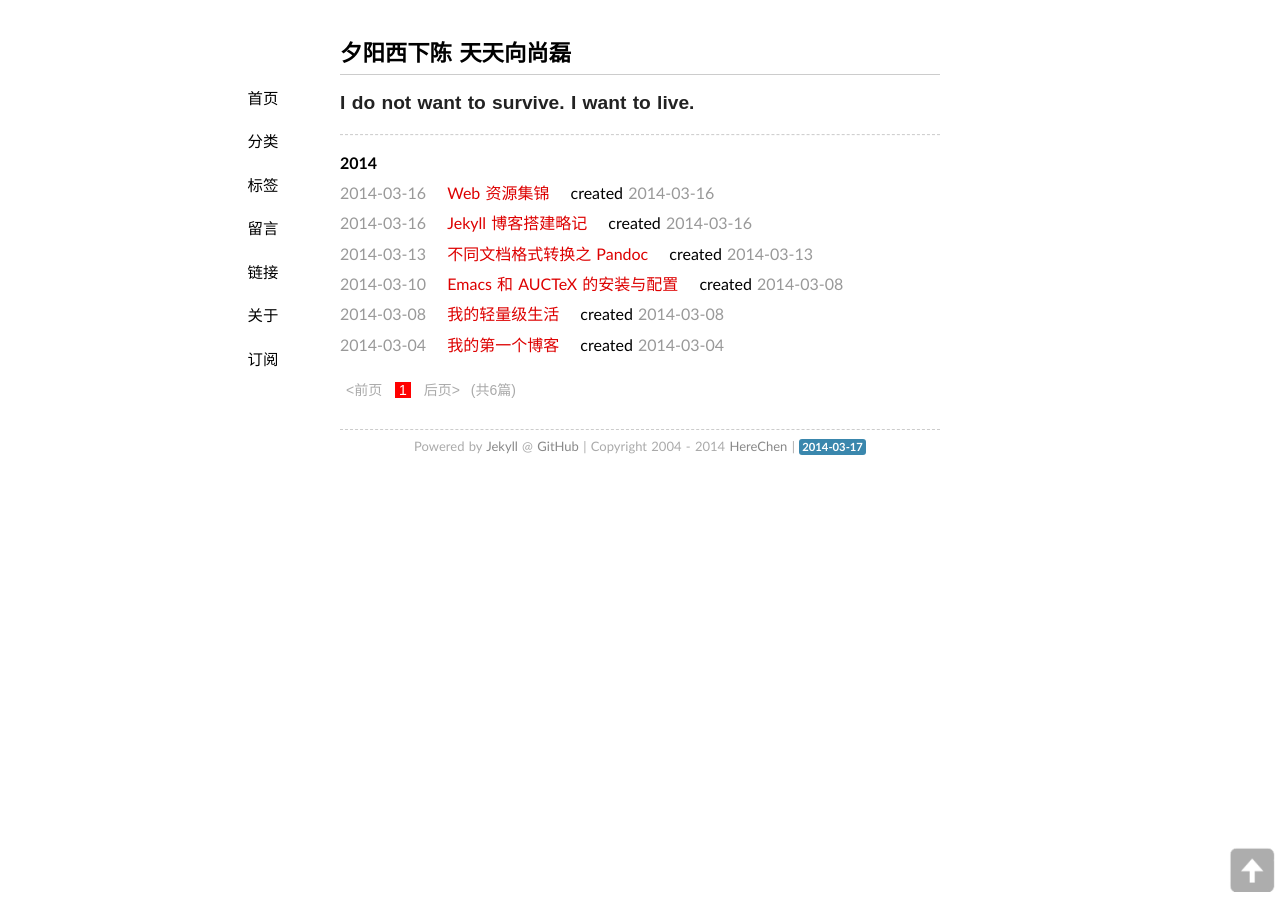
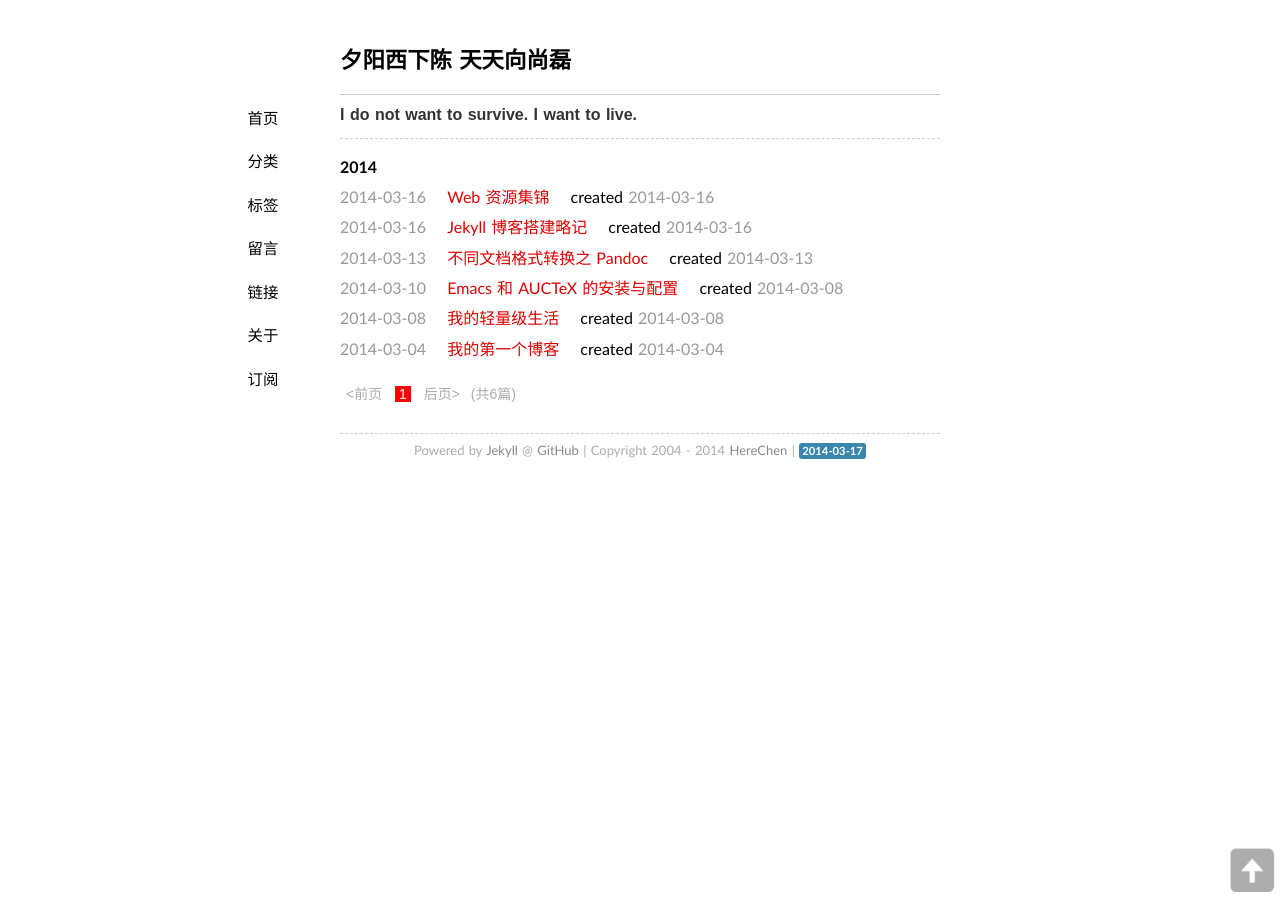
Before and after one commit to Xuezhiyuanlin/herechen.github.io, a Jekyll site: the page built from index.html, in a window 1280 px wide. Built offline with Jekyll 4.4.1, drawn with Linux system fonts in a browser that asks for light colours; some web fonts are replaced; Markdown is read by kramdown in place of the engine named in the settings; the list of posts is cut into pages by our own code.

Commit message:
herechen

```diff
--- a/index.html
+++ b/index.html
@@ -3,7 +3,7 @@ title: 夕阳西下陈 天天向尚磊
 layout: page
 ---
 
-<h3> {{site.quote}} </h3>
+<h4> {{site.quote}} </h4>
 <hr>
 
 <ul class="listing">
--- a/media/css/style.css
+++ b/media/css/style.css
@@ -65,7 +65,12 @@ nav{
 nav a{display:block;padding:.7em 1em;color:#000000;}
 nav a:hover{background-color:#ff0000;text-decoration:none;color:#f9f9f9;-webkit-transition:color .2s linear;}
 .post{padding:.5em 0em;}
-h1{font-family:"Cuprum","Hiragino Sans GB","Microsoft YaHei",sans-serif;font-size:1.6em;color:#000;}
+h1{
+	font-family:"Cuprum","Hiragino Sans GB","Microsoft YaHei",sans-serif;
+	font-size:1.6em;
+	line-height:52px;
+	color:#000;
+}
 h2{
 	font-family:"Cuprum","Hiragino Sans GB","Microsoft YaHei",sans-serif;
 	font-size:1.4em;
```
